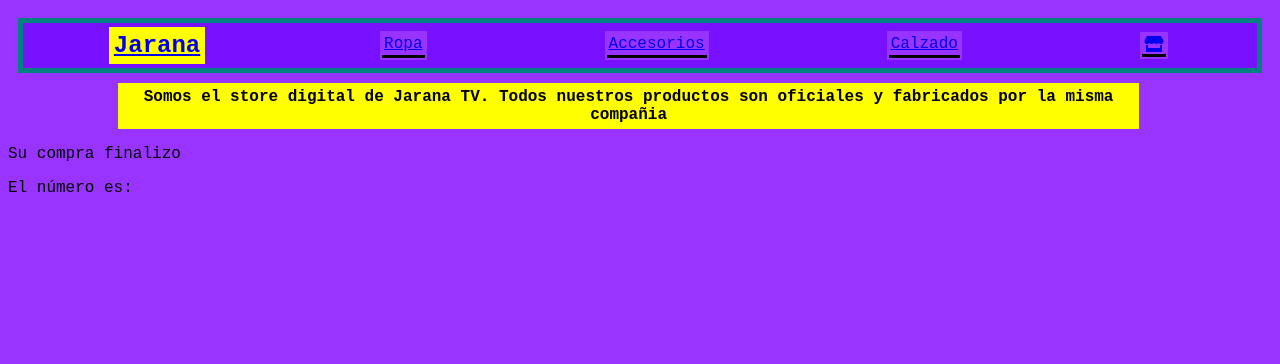
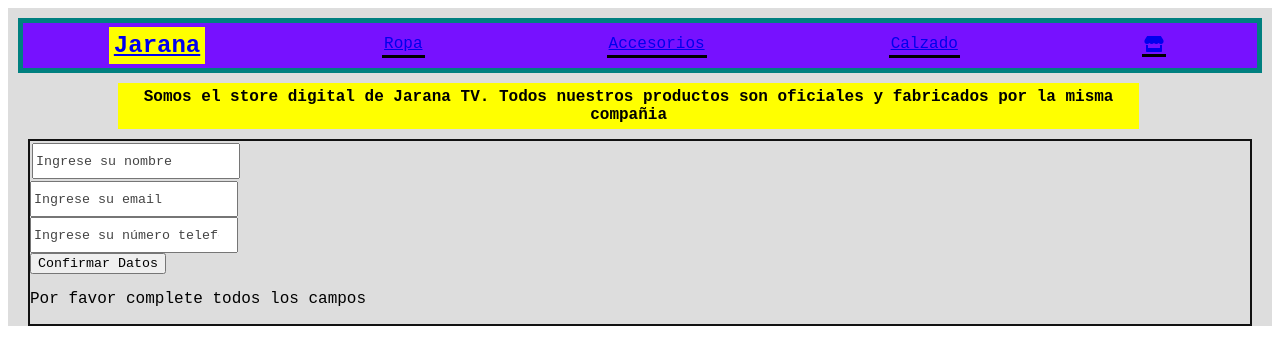
Before and after one commit to Elbruce4/React14680, a React (Create React App) app: page /order in a window 1280 px wide. Shown: the top 364 px of the page. Built offline with nearby package versions, Linux system fonts and the light colour scheme; no server answers.

Commit message:
Agregando el README

```diff
--- a/src/componentes/CardContext/CustomProvider.js
+++ b/src/componentes/CardContext/CustomProvider.js
@@ -19,6 +19,14 @@
         console.log(item)
     }
 
+    const removeCantidadItem = (item , stock) => {
+        const nuevoCarrito = carrito.filter(obj => obj.item.id !== item.item.id)
+        const segundoCarrito = carrito.find(obj => obj.item.id === item.item.id)
+        segundoCarrito.cantidad = parseInt(stock);
+        nuevoCarrito.push(segundoCarrito)
+        setCarrito(nuevoCarrito)
+    }
+
     const clear = () => {
         setCarrito([])
     }
@@ -38,7 +46,7 @@
     })
 
     return (
-        <Provider value ={{carrito ,addItem, isInCart , clear , removeItem}}>
+        <Provider value ={{carrito ,addItem, isInCart , clear , removeItem , removeCantidadItem}}>
             {children}
         </Provider>
     )
--- /dev/null
+++ b/src/componentes/Carrito/Formulario.js
@@ -0,0 +1,78 @@
+import { useState , useEffect ,useContext } from "react"
+import productos from "../CardContext/Context"
+import { firestore } from "../firebase";
+
+const Formulario = ({precioTotal}) => {
+
+    const [ id , setId ] = useState()
+    const { carrito , clear } = useContext(productos)
+    const [nombre , setNombre ] = useState("")
+    const [email , setEmail ] = useState("")
+    const [numero , setNumero ] = useState("")
+    const [mostrar , setMostrar ] = useState()
+
+    function confirmarNombre (e) {
+        console.log(e.target.value)
+        setNombre(e.target.value)
+    }
+    function confirmarEmail (e) {
+        console.log(e.target.value)
+        setEmail(e.target.value)
+    }
+    function confirmarTelefono (e) {
+        console.log(e.target.value)
+        setNumero(e.target.value)
+    }
+    function validarCampos () {
+        if (nombre.trim().length && email.trim().length && numero.trim().length ) {
+            return true
+        } else {
+            return false
+        }
+    }
+
+    function confirmarCompra (e) {
+        e.preventDefault()
+        if(validarCampos()) {
+            console.log(`compra confirmada`)
+            setMostrar(true)
+            const nuevaOrden = {
+                buyer : buyer,
+                items : carrito,
+                date : new Date(),
+                total: precioTotal
+            }
+                const db = firestore
+                const collection = db.collection("Ordenes")
+                const query = collection.add(nuevaOrden)
+                query.then(obj=>setId(obj.id))
+                clear()
+        } else {
+            console.log(`llenar los campos correctamente`)
+            setMostrar(false)
+        }
+    }
+
+    const buyer = {
+        Nombre : nombre,
+        Email : email,
+        Telefono : numero
+    }
+
+    return (
+        <form className="formulario">
+
+            <input className="nombreForm" type="text" placeholder="Ingrese su nombre" onChange={confirmarNombre} />
+            <br />
+            <input className="emailForm" type="email" placeholder="Ingrese su email" onChange={confirmarEmail} />
+            <br />
+            <input className="telefonoForm" type="number" placeholder="Ingrese su número telefonico" onChange={confirmarTelefono} />
+            <br />
+            <button onClick={confirmarCompra}>Confirmar Datos</button>
+            {mostrar ? <p>Su compra finalizo , El número es: {id}</p> : <p>Por favor complete todos los campos</p>}
+
+        </form>
+    )
+}
+
+export default Formulario
--- a/src/componentes/Carrito/ProductosContainer.js
+++ b/src/componentes/Carrito/ProductosContainer.js
@@ -2,7 +2,6 @@
 import productos from "../CardContext/Context"
 import ProductosDetail from "./ProductosDetail"
 import { NavLink } from "react-router-dom"
-import { firestore } from "../firebase";
 
 
 const ProductosContainer = () => {
@@ -19,12 +18,12 @@
     useEffect(()=>{
         setPrecioTotal(element)
         console.log(carrito)
-    })
+    },[carrito])
 
     return (
         <div>
             {carrito.map(obj =>
-                <ProductosDetail key={obj.id} data={obj} />
+                <ProductosDetail key={obj.id} data={obj} carro={carrito} />
                 )}
             {carrito.length > 0 ? <button onClick={clear}>Vaciar todo el carrito</button> :  <NavLink to="/"><button> No hay nada en el carrito... Por ahora </button></NavLink> }
             <br />
--- a/src/componentes/Carrito/ProductosContainerOrden.js
+++ b/src/componentes/Carrito/ProductosContainerOrden.js
@@ -1,15 +1,15 @@
 
 import productos from "../CardContext/Context"
 import { useState , useContext, useEffect } from "react";
-import { firestore } from "../firebase";
+import Formulario from "./Formulario";
 
 const ProductosContainerOrden = () => {
 
     console.log(`tamos`)
-
+    const { carrito } = useContext(productos)
     const [ precioTotal , setPrecioTotal ] = useState(0)
-    const [ id , setId ] = useState()
-    const { carrito } = useContext(productos)
+   /* const [ id , setId ] = useState()
+    const { carrito , clear } = useContext(productos) */
 
     let element = 0;
     for (let i = 0; i < carrito.length; i++) {
@@ -28,23 +28,23 @@
 
         setPrecioTotal(element)
 
-        const nuevaOrden = {
+       /* const nuevaOrden = {
             buyer : buyer,
             items : carrito,
             date : new Date(),
             total: precioTotal
         }
-        const db = firestore
-        const collection = db.collection("Ordenes")
-        const query = collection.add(nuevaOrden)
-        query.then(obj=>setId(obj.id))
+            const db = firestore
+            const collection = db.collection("Ordenes")
+            const query = collection.add(nuevaOrden)
+            query.then(obj=>setId(obj.id))
 
+            clear() */
     },[])
 
     return (
         <div>
-            <p>Su compra finalizo</p>
-            <p>El número es: {id}</p>
+            <Formulario  precioTotal={precioTotal} />
         </div>
     )
 }
--- a/src/componentes/Carrito/ProductosDetail.js
+++ b/src/componentes/Carrito/ProductosDetail.js
@@ -1,16 +1,24 @@
-import { useContext } from "react"
+import { useContext ,useState } from "react"
 import productos from "../CardContext/Context"
+import ItemDetail from "../ItemDetailContainer/ItemDetail"
 
 
-const ProductosDetail = ({data}) => {
+const ProductosDetail = ({data , carro}) => {
 
-    const {removeItem} = useContext(productos)
+    const {removeItem , removeCantidadItem , carrito} = useContext(productos)
+
+    carro = carrito;
 
     return (
         <div>
             <p>Producto: {data.item.nombre}</p>
             <p>Precio: {data.item.precio * data.cantidad}</p>
             <p>Unidades : {data.cantidad}</p>
+            <p>¿Desea cambiar la cantidad de stock? Si no es así deje esta opción vacía</p>
+            {data.cantidad > 1 ? <input type="number" placeholder="Nueva cantidad" id="nuevaCantidad" /> : null}
+            <button onClick={()=> removeCantidadItem(data , document.getElementById("nuevaCantidad").value)}>Confirmar</button>
+            <br />
+            <br />
             <img src={data.item.url} />
             <br />
             <br />
--- a/src/componentes/ItemCount/ItemCount.js
+++ b/src/componentes/ItemCount/ItemCount.js
@@ -1,13 +1,11 @@
-import { useContext, useEffect, useState  } from "react";
+import {  useState  } from "react";
 import { NavLink } from "react-router-dom";
-import productos from "../CardContext/Context"
 
 
-const ItemCount = ({stock, onAdd, initial, producto}) => {
+const ItemCount = ({stock, onAdd, initial}) => {
 
     const [contador , setContador] = useState(initial);
     const [mensaje , setMensaje] = useState("Agregar al carrito");
-    const [ carrito , setCarrito] = useState();
     const [ ver, setVer ] = useState(false)
 
 
@@ -36,9 +34,6 @@
         }
     }
 
-
-    console.log(producto)
-
     function verCarrito () {
 
         setVer(true)
--- a/src/componentes/ItemDetailContainer/ItemDetail.js
+++ b/src/componentes/ItemDetailContainer/ItemDetail.js
@@ -25,7 +25,7 @@
             <img src={data.url} className="listaDetalle"/>
             </ul>
             <div className="contador">
-                <ItemCount stock={data.stock} initial={1} onAdd={onAdd} producto={data}/>
+                <ItemCount stock={data.stock} initial={1} onAdd={onAdd}/>
             </div>
         </div>
     );
--- a/src/componentes/Navbar/Navbar.js
+++ b/src/componentes/Navbar/Navbar.js
@@ -4,7 +4,7 @@
 const NavBar = () => {
 
  return (
-    <div>
+    <div className="divNavBar">
 
       <nav className="navBar">
 
--- a/src/diseño.css
+++ b/src/diseño.css
@@ -1,15 +1,21 @@
 *{
-    background-color: #93f;
     font-family: 'Nanum Gothic Coding', monospace;
 }
 
+#root{
+    background-color: #ddd;
+}
+
+p{
+    color: #fff(216, 210, 210);
+}
 .navBar{
     display: flex;
     flex-direction: row;
     justify-content: space-around;
     align-items: center;
     border: teal 5px solid;
-    background-color: #a2f;
+    background-color: #365;
     height: 45px;
     margin: 10px;
     background-color: #71f;
@@ -95,6 +101,7 @@
 .app {
     display: flex;
     flex-direction: column;
+    background-color: #ddd;
 }
 
 .contador-botones{
@@ -119,14 +126,15 @@
 .lista{
     width: 150px;
     height: 450px;
-    background-color: teal;
+    background-color: #365;
     border: black solid 2px;
     display: flex;
     flex-direction: column;
     justify-content: center;
     align-items: center;
-    margin: 2px;
+    margin: 5px;
     width: 500px;
+    padding: 5px;
 }
 
 .botonesCompra {
@@ -162,8 +170,40 @@
 }
 
 .listaDetalle {
-    background-color: teal;
+    margin: 2px;
+    background-color: #365;
     display: flexbox;
     justify-content: center;
     align-items: center;
 }
+
+.formulario{
+    margin-left: 20px;
+    margin-right: 20px;
+    margin-top: 10px;
+    border: #111 solid 2px;
+}
+
+.nombreForm {
+    margin: 2px;
+    width: 200px;
+    height: 30px;
+    color: black;
+}
+
+.emailForm{
+    width: 200px;
+    height: 30px;
+}
+.telefonoForm{
+    width: 200px;
+    height: 30px;
+}
+
+::placeholder{
+    color: #444;
+}
+
+.divNavBa{
+    background-color:#365 ;
+}
```
Also changed, not shown: src/componentes/ItemDetailContainer/ItemDetailContainer.js (+0 -66 lines), ReadMe Proyecto.txt (added), src/componentes/ItemListContainer/ItemListContainer.js (indentation only), 1 other file (tests, documents, lock files or other folders).
